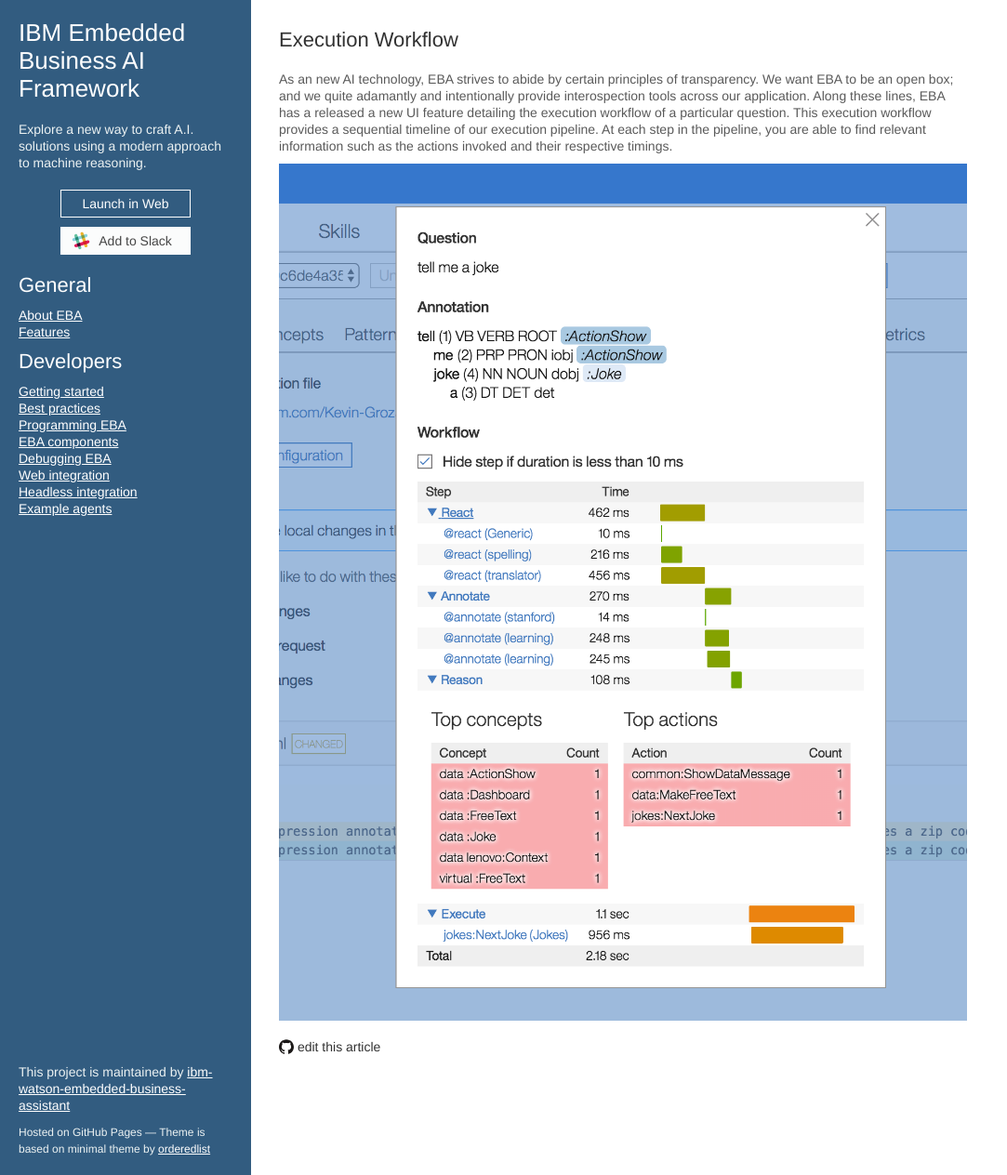
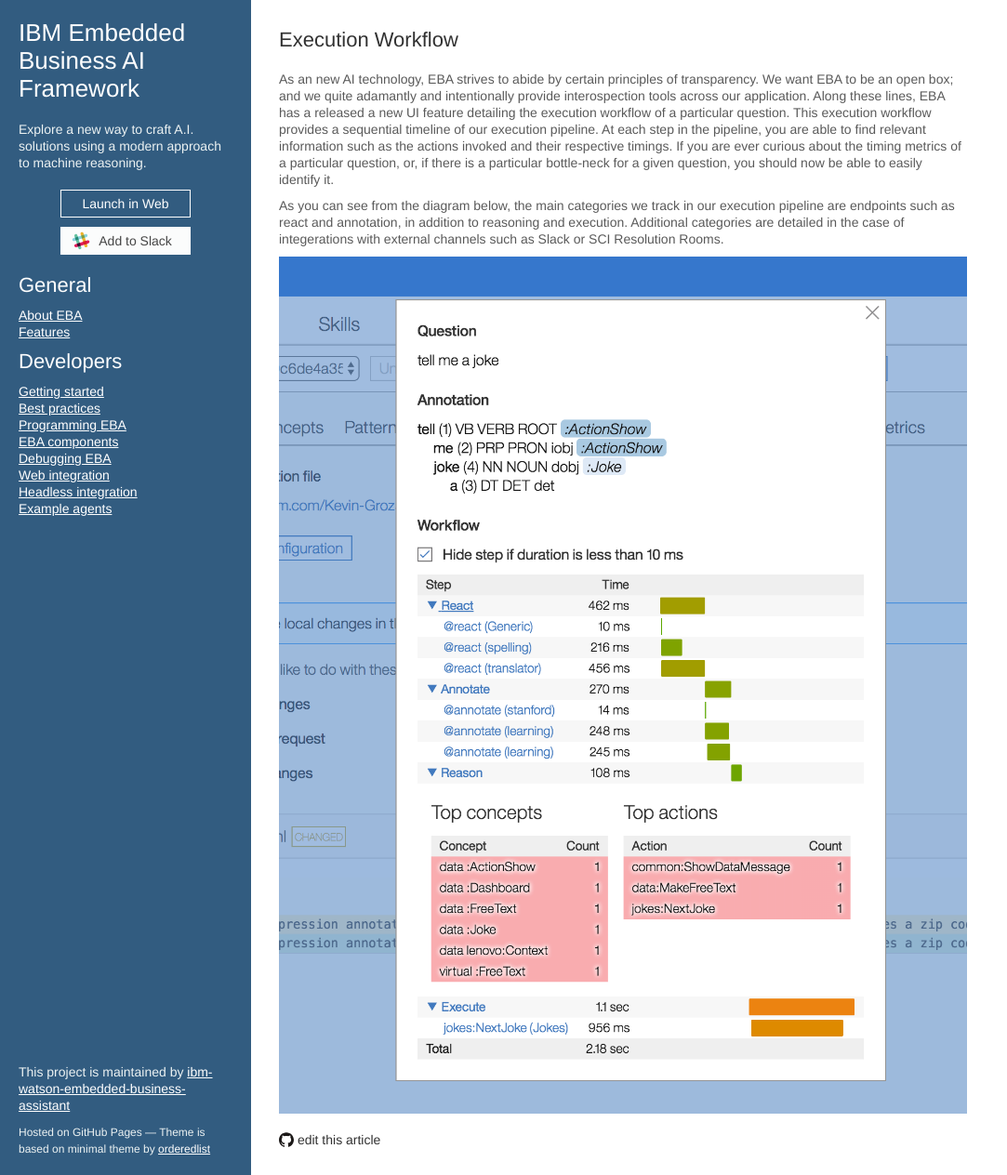
Before and after one commit to ibm-watson-embedded-business-assistant/eba-example-agents, a Jekyll site: the page built from release/blogs/ExecutionWorkflow.md, in a window 1280 px wide and 1264 px high. Shown: the whole window at 93% size, without its empty margins (0-1083 px from the left). Built offline with Jekyll 4.4.1, drawn with Linux system fonts in a browser that asks for light colours; our own code applies the rules of GitHub Pages for plain Markdown files.

Commit message:
Update ExecutionWorkflow.md

```diff
--- a/release/blogs/ExecutionWorkflow.md
+++ b/release/blogs/ExecutionWorkflow.md
@@ -1,5 +1,7 @@
 ## Execution Workflow
 
-As an new AI technology, EBA strives to abide by certain principles of transparency. We want EBA to be an open box; and we quite adamantly and intentionally provide interospection tools across our application. Along these lines, EBA has a released a new UI feature detailing the execution workflow of a particular question. This execution workflow provides a sequential timeline of our execution pipeline. At each step in the pipeline, you are able to find relevant information such as the actions invoked and their respective timings.
+As an new AI technology, EBA strives to abide by certain principles of transparency. We want EBA to be an open box; and we quite adamantly and intentionally provide interospection tools across our application. Along these lines, EBA has a released a new UI feature detailing the execution workflow of a particular question. This execution workflow provides a sequential timeline of our execution pipeline. At each step in the pipeline, you are able to find relevant information such as the actions invoked and their respective timings. If you are ever curious about the timing metrics of a particular question, or, if there is a particular bottle-neck for a given question, you should now be able to easily identify it.
+
+As you can see from the diagram below, the main categories we track in our execution pipeline are endpoints such as react and annotation, in addition to reasoning and execution. Additional categories are detailed in the case of integerations with external channels such as Slack or SCI Resolution Rooms.
 
 [![Question details](../execution-workflow.png "Question details")](../execution-workflow.png)
```
